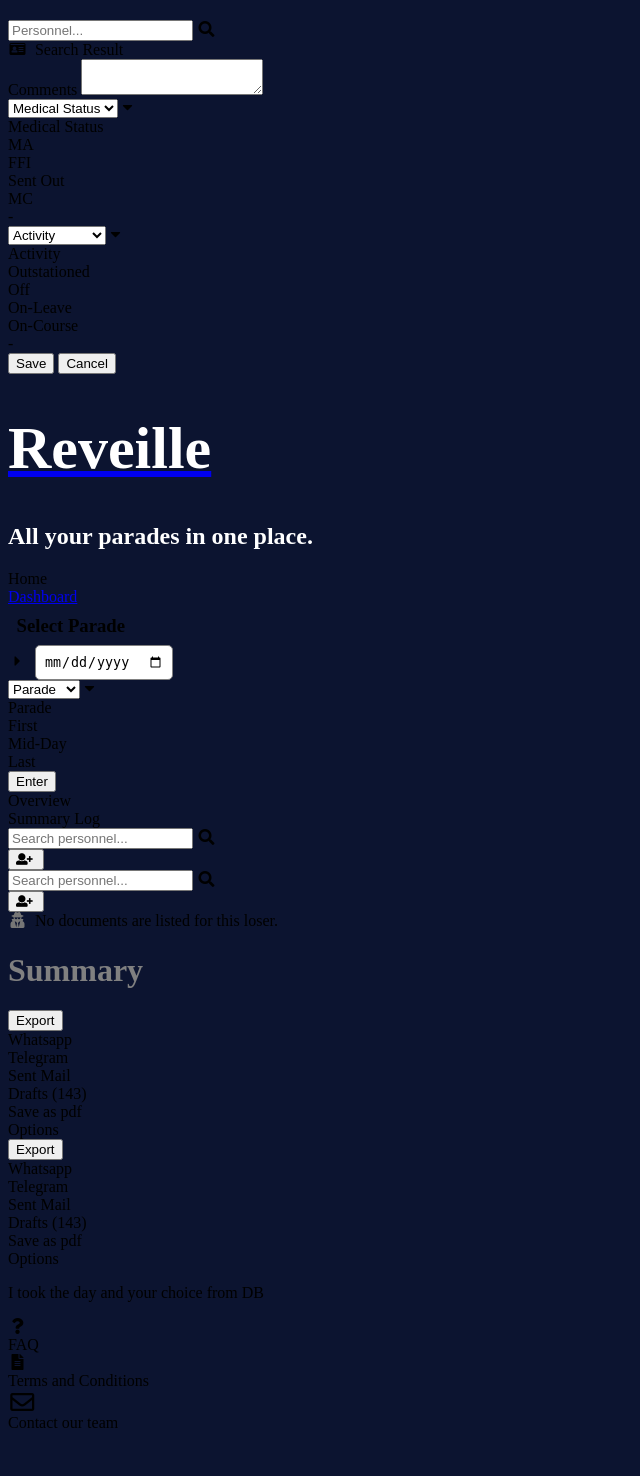
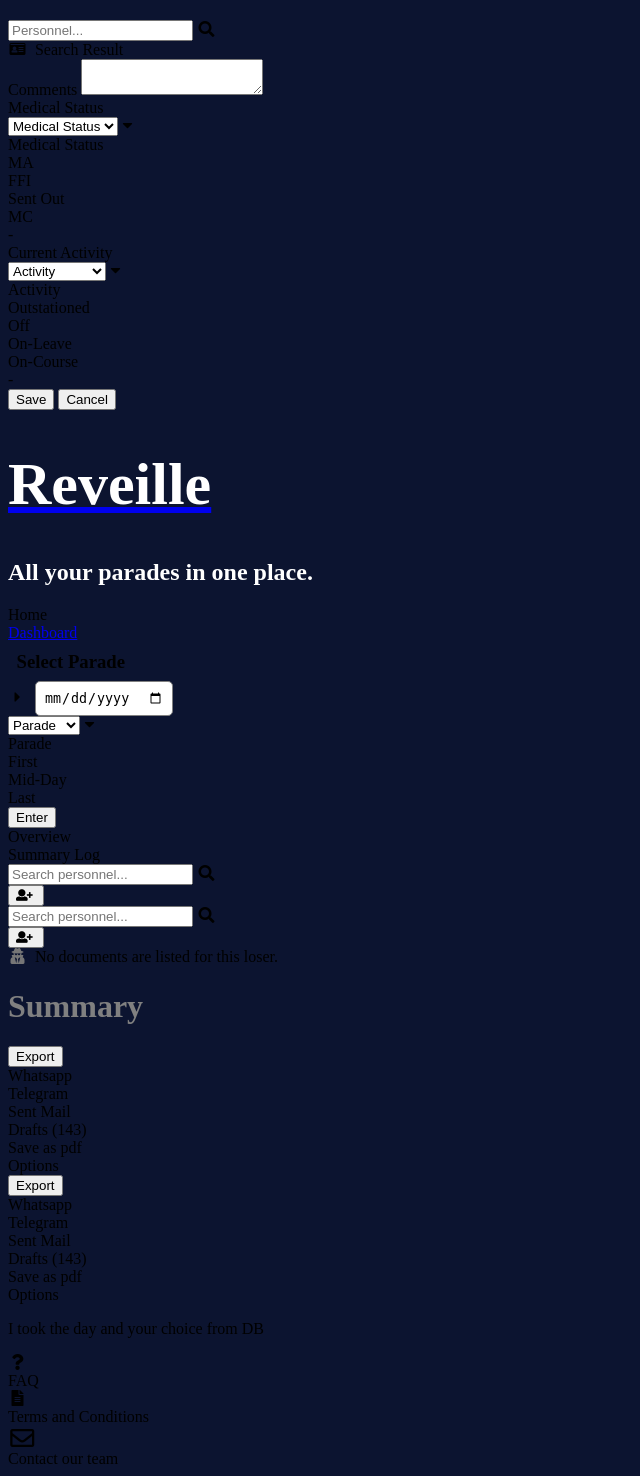
Before and after one commit to ezeAng/reveilleBeta, a Django app: page /home/ in a window 1280 px wide. Shown: the part 47-1523 px from the top of the page, without its empty margins (0-640 px from the left). Before the commit the page ends 1475 px from the top, so only its background shows below. Run offline with Django 3.2, Linux system fonts and the light colour scheme.

Commit message:
Added post to the card add form

```diff
--- a/attendance/templates/attendance/Home-Partials/_DimmerAddCard.html
+++ b/attendance/templates/attendance/Home-Partials/_DimmerAddCard.html
@@ -10,7 +10,9 @@
 
           <div class="content">
             <div class="ui centered grid">
-              <div class="row">
+              <div class="ui hidden divider"></div>
+
+              <div class="sixteen wide center aligned column">
                 <div class="ui fluid search">
                   <div class="ui icon input">
                     <input class="fluid prompt" type="text" placeholder="Personnel...">
@@ -20,7 +22,7 @@
                 </div>
               </div>
 
-              <div class="row">
+              <div class="twelve wide center aligned column">
                 <div class="column">
                   <a class="ui fluid label" id="Search Result">
                     <i class="id card icon"></i>
@@ -30,24 +32,18 @@
 
               </div>
 
-              <div class="row">
-                <div class="column">
+              <!--Form-->
               <div class="ui form">
+
+                <form method="POST" action="">
                   <div class="field">
                     <label>Comments</label>
                     <textarea rows="2" id="CardCommentInput"></textarea>
                   </div>
-                  </div>
 
-
-                </div>
-              </div>
-
-              <div class="row">
-                <div class="column">
-                <div class="ui form">
                   <div class="field">
-                    <select name="MedicalStatus" class="ui fluid dropdown" id="MedStat">
+                    <label>Medical Status</label>
+                    <select name="MedicalStatus" class="ui fluid dropdown" id="MedStat"> <!--"input" name = ...-->
                       <option value="">Medical Status</option>
                       <option value="MA">MA</option>
                       <option value="FFI">FFI</option>
@@ -56,15 +52,10 @@
                       <option value="NIL">-</option>
                     </select>
                   </div>
-                </div>
-                </div>
-              </div>
 
-              <div class="row">
-                <div class="column">
-                  <div class="ui form">
                   <div class="field">
-                      <select name="Activity" class="ui fluid dropdown" id="Activity">
+                    <label>Current Activity</label>
+                    <select name="Activity" class="ui fluid dropdown" id="Activity"> <!--"input" name = ...-->
                       <option value="">Activity</option>
                       <option value="OutStn">Outstationed</option>
                       <option value="Off">Off</option>
@@ -73,17 +64,24 @@
                       <option value="NIL">-</option>
                     </select>
                   </div>
+                  <div class="ui hidden divider"></div>
+
+                  <div class="extra content">
+                    <button class="ui disabled button" id="AddCardSave" type="submit" >Save</button> <!--Added type=submit-->
+                    <button class="ui button" id="AddCardCancel">Cancel</button>
                   </div>
+                  <div class="ui hidden divider"></div>
+                  <div class="ui hidden divider"></div>
+                </form>
+
+
               </div>
-              </div>
+
 
             </div>
           </div>
 
-          <div class="extra content">
-            <button class="ui disabled button" id="AddCardSave">Save</button>
-            <button class="ui button" id="AddCardCancel">Cancel</button>
-          </div>
+
 
         </div>
 
--- a/attendance/templates/attendance/base.html
+++ b/attendance/templates/attendance/base.html
@@ -88,23 +88,22 @@
 
   <!-- Local Self-written -->
 
+
     <!--
     Updating URL from DatePicker,
     to query DB for specific parade on specific date
     -->
-
     <script>
 
-      var btn = document.getElementById('DatePickEnter');
-      btn.addEventListener('click',UpdateBackUrl);
+      var datePickEntBtn = document.getElementById('DatePickEnter');
+      datePickEntBtn.addEventListener('click',UpdateBackUrl);
 
       function UpdateBackUrl(){
 
         var datepickerValue = document.getElementById("MyDate").value;
         var paradeChoice = document.getElementById('ParadeChoice').value;
-        var paradeId = 2;
 
-        location.href = "?parade_id=" + paradeId + "&?date=" + datepickerValue + "&?parade_choice=" + paradeChoice  ;
+        location.href = "parade/" + "?date=" + datepickerValue + "&time_of_day=" + paradeChoice + "/" ;
 
 
         console.log("url changed");
@@ -118,9 +117,9 @@
 
     <!--Elements after picking parade from DatePicker-->
     <script>
-      var anot = document.getElementById("MyDate");
-      var pnot = document.getElementById('ParadeChoice');
-      var b = 2;
+
+
+
       var urlNow = window.location.search;
       console.log(urlNow);
 
@@ -143,11 +142,11 @@
       else {
         console.log("close document none print cards")
 
-
       }
 
+    </script>
 
-    </script>
+
 
     <!-- For Card Dimmer  -->
     <script>
@@ -196,15 +195,9 @@
         }
       }
 
-      var selectMed = document.getElementById('MedStat');
-      var selectAct = document.getElementById('Activity');
 
-      selectMed.addEventListener('change',ToggleCardSaveBtn);
-      selectAct.addEventListener('change',ToggleCardSaveBtn);
-
-
-
-
+      selectMedical.addEventListener('change',ToggleCardSaveBtn);
+      selectActivity.addEventListener('change',ToggleCardSaveBtn);
 
 
 
```
Also changed, not shown: attendance/templates/attendance/Home-Partials/_TabsAndCards.html (+5 -6 lines). Lines whose indentation alone changed are shown as unchanged.
